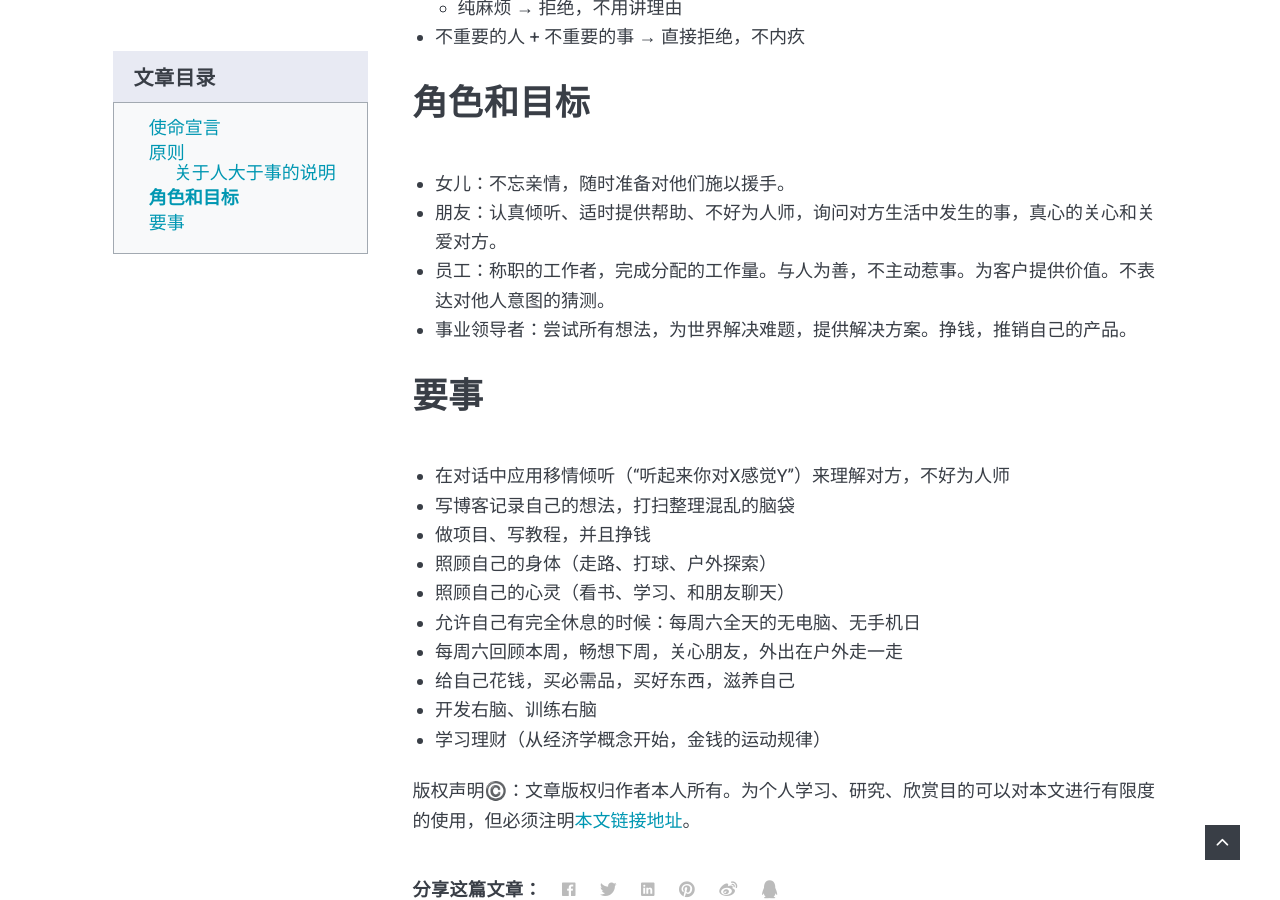
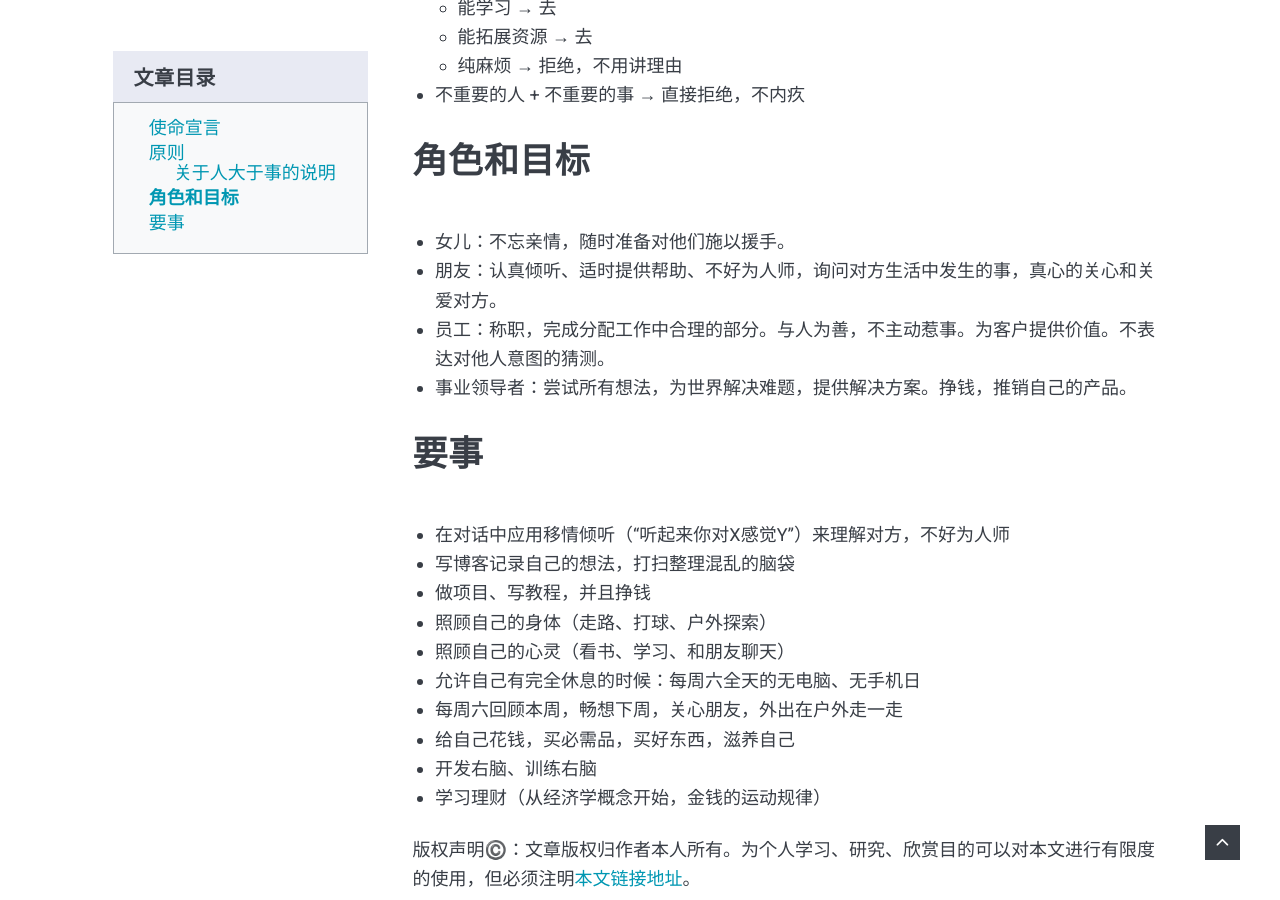
Before and after one commit to xiangxinotes/xiangxinotes.github.io, a Jekyll site: the page built from _posts/2026-04-22-my-mission-principles-roles-and-priorities.markdown, in a window 1280 px wide and 900 px high, scrolled down 2534 px. Built offline with Jekyll 4.4.1, drawn with Linux system fonts in a browser that asks for light colours; nearby versions of some CDN libraries; comment, search, counter and statistics services are not loaded; some of the changed text lies outside the part shown.

Commit message:
update wording

```diff
--- a/_posts/2026-04-22-my-mission-principles-roles-and-priorities.markdown
+++ b/_posts/2026-04-22-my-mission-principles-roles-and-priorities.markdown
@@ -79,7 +81,7 @@ tags: personal-growth book
 
 - 女儿：不忘亲情，随时准备对他们施以援手。
 - 朋友：认真倾听、适时提供帮助、不好为人师，询问对方生活中发生的事，真心的关心和关爱对方。
-- 员工：称职的工作者，完成分配的工作量。与人为善，不主动惹事。为客户提供价值。不表达对他人意图的猜测。
+- 员工：称职，完成分配工作中合理的部分。与人为善，不主动惹事。为客户提供价值。不表达对他人意图的猜测。
 - 事业领导者：尝试所有想法，为世界解决难题，提供解决方案。挣钱，推销自己的产品。
 
 ## 要事
```
Also changed, not shown: other parts of _posts/2026-04-22-my-mission-principles-roles-and-priorities.markdown (+2 -0 lines).
